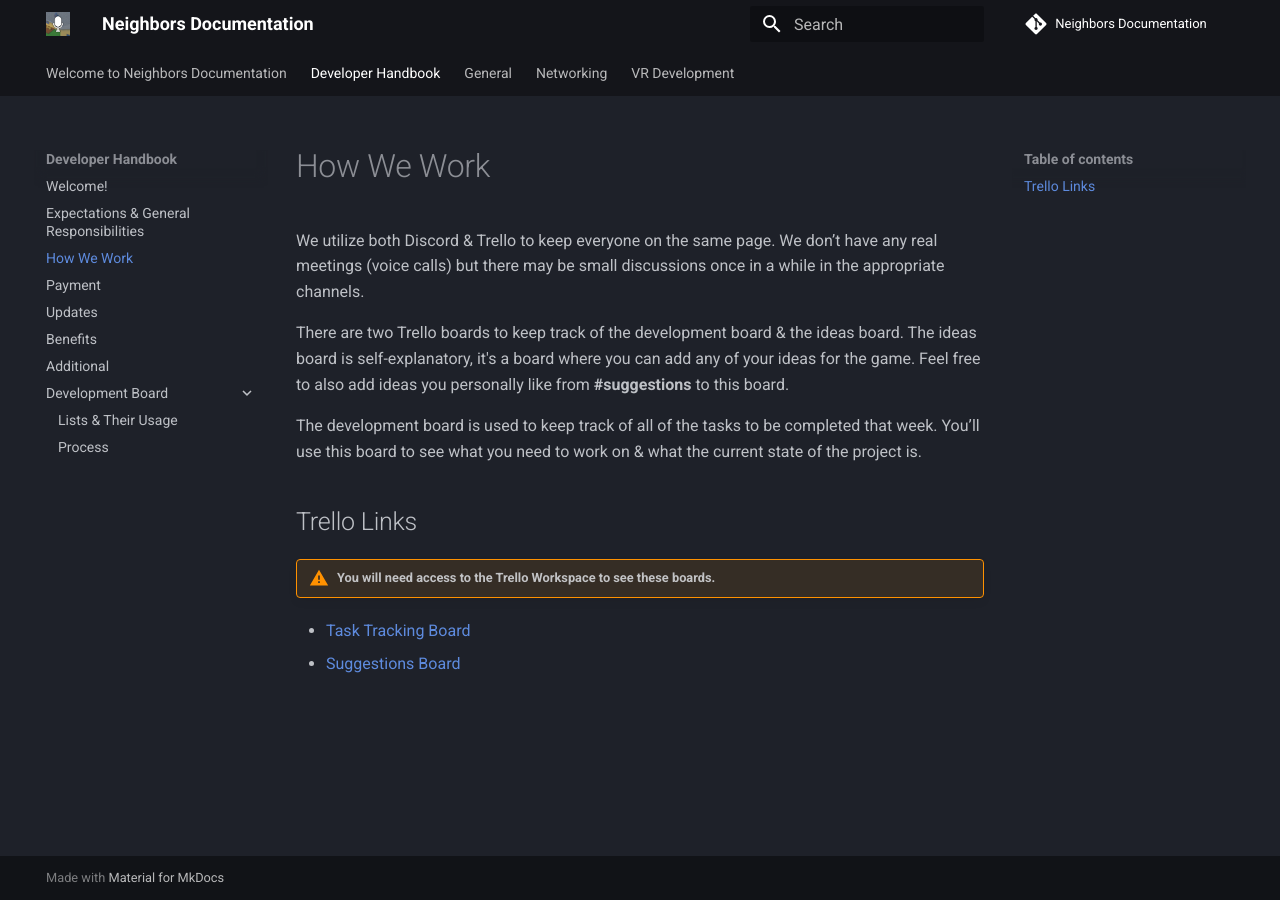
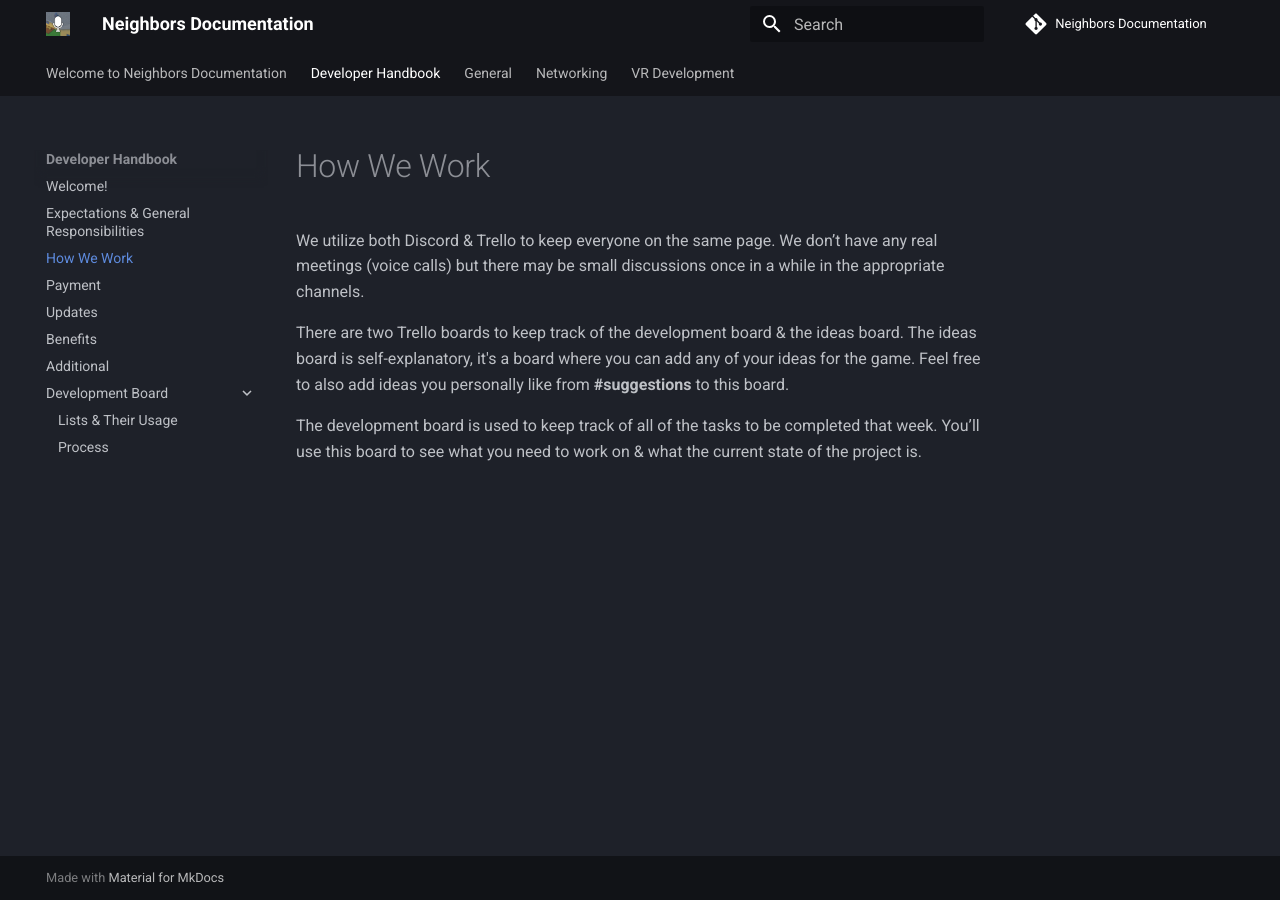
Before and after one commit to TheBoogle/neighbors-documentation, an MkDocs documentation site: the page built from docs/Developer Handbook/3.md, in a window 1280 px wide. Built offline with MkDocs 1.6.1 and Material for MkDocs 9.7.7, drawn with Linux system fonts in a browser that asks for light colours; comment, search, counter and statistics services are not loaded.

Commit message:
Update 3.md

```diff
--- a/docs/Developer Handbook/3.md
+++ b/docs/Developer Handbook/3.md
@@ -5,8 +5,3 @@ We utilize both Discord & Trello to keep everyone on the same page. We don’t h
 There are two Trello boards to keep track of the development board & the ideas board. The ideas board is self-explanatory, it's a board where you can add any of your ideas for the game. Feel free to also add ideas you personally like from <b>#suggestions</b> to this board.
 
 The development board is used to keep track of all of the tasks to be completed that week. You’ll use this board to see what you need to work on & what the current state of the project is.
-
-## Trello Links
-!!! warning end "You will need access to the Trello Workspace to see these boards."
-* [Task Tracking Board](https://trello.com/invite/b/eE7E50VN/ATTI62e628b3da517df7e482b597b332cebe2C1F3444/neighbors-development-board)
-* [Suggestions Board](https://trello.com/invite/b/3nLh7hQ0/ATTI6418a0acb01b7fa71020c8a3fd33d26c3632B321/neighbors-suggestions)
```
